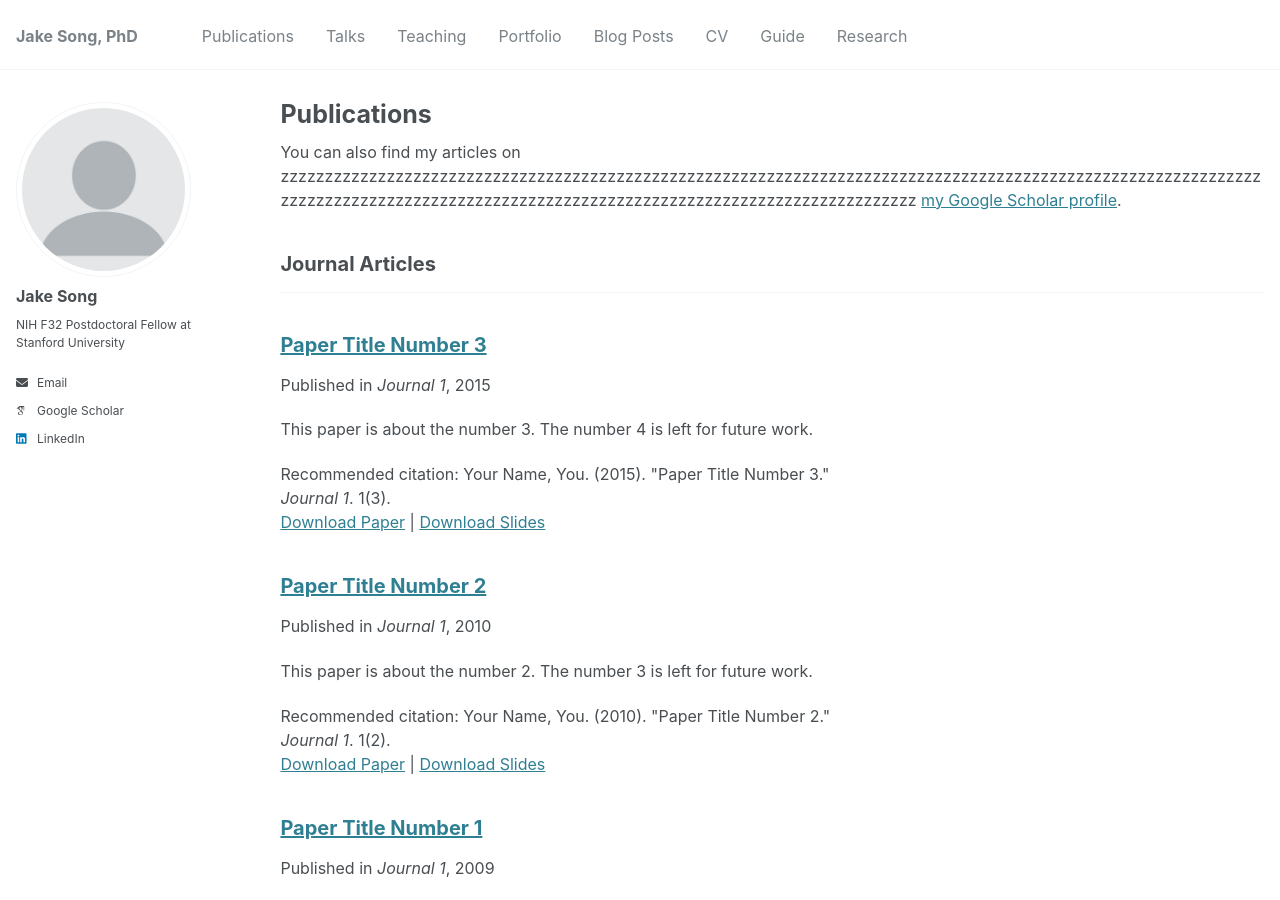
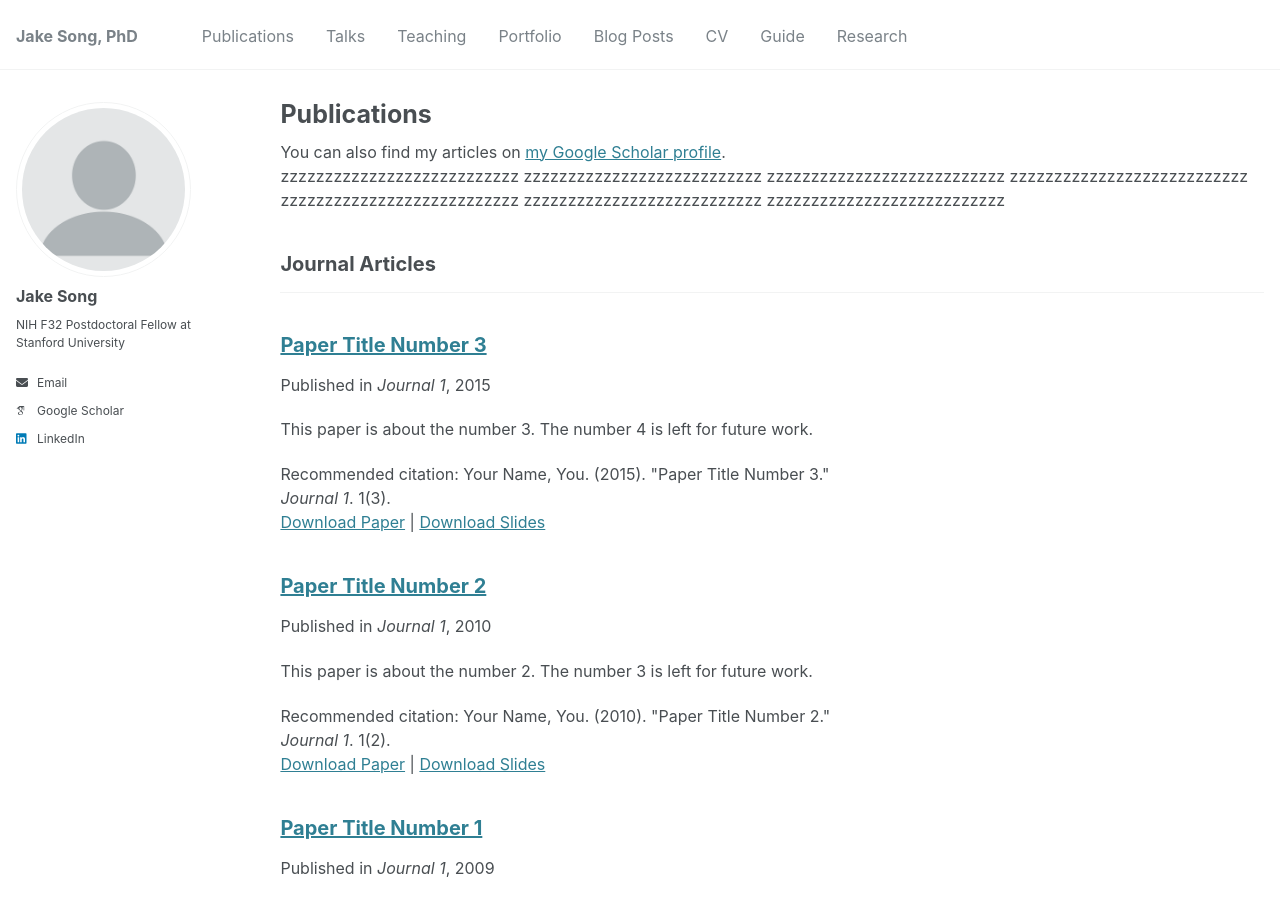
Before and after one commit to jakesong15/jakesong15.github.io, a Jekyll site: the page built from _pages/publications.html, in a window 1280 px wide and 900 px high. Built offline with Jekyll 4.4.1, drawn with Linux system fonts in a browser that asks for light colours; some web fonts are replaced.

Commit message:
Update publications.html

```diff
--- a/_pages/publications.html
+++ b/_pages/publications.html
@@ -6,9 +6,9 @@
 ---
 
 {% if site.author.googlescholar %}
-  <div class="wordwrap">You can also find my articles on zzzzzzzzzzzzzzzzzzzzzzzzzzzzzzzzzzzzzzzzzzzzzzzzzzzzzzzzzzzzzzzzzzzzzzzzzzzzzzzzzzzzzzzzzzzzzzzzzzzzzzzzzzzzzzzzzzzzzzzzzzzzzzzzzzzzzzzzzzzzzzzzzzzzzzzzzzzzzzzzzzzzzzzzzzzzzzzzzzzzzzz <a href="{{site.author.googlescholar}}">my Google Scholar profile</a>.</div>
+  <div class="wordwrap">You can also find my articles on <a href="{{site.author.googlescholar}}">my Google Scholar profile</a>.</div>
 {% endif %}
-
+zzzzzzzzzzzzzzzzzzzzzzzzzzz zzzzzzzzzzzzzzzzzzzzzzzzzzz zzzzzzzzzzzzzzzzzzzzzzzzzzz zzzzzzzzzzzzzzzzzzzzzzzzzzz zzzzzzzzzzzzzzzzzzzzzzzzzzz zzzzzzzzzzzzzzzzzzzzzzzzzzz zzzzzzzzzzzzzzzzzzzzzzzzzzz
 {% include base_path %}
 
 <!-- New style rendering if publication categories are defined -->
```
